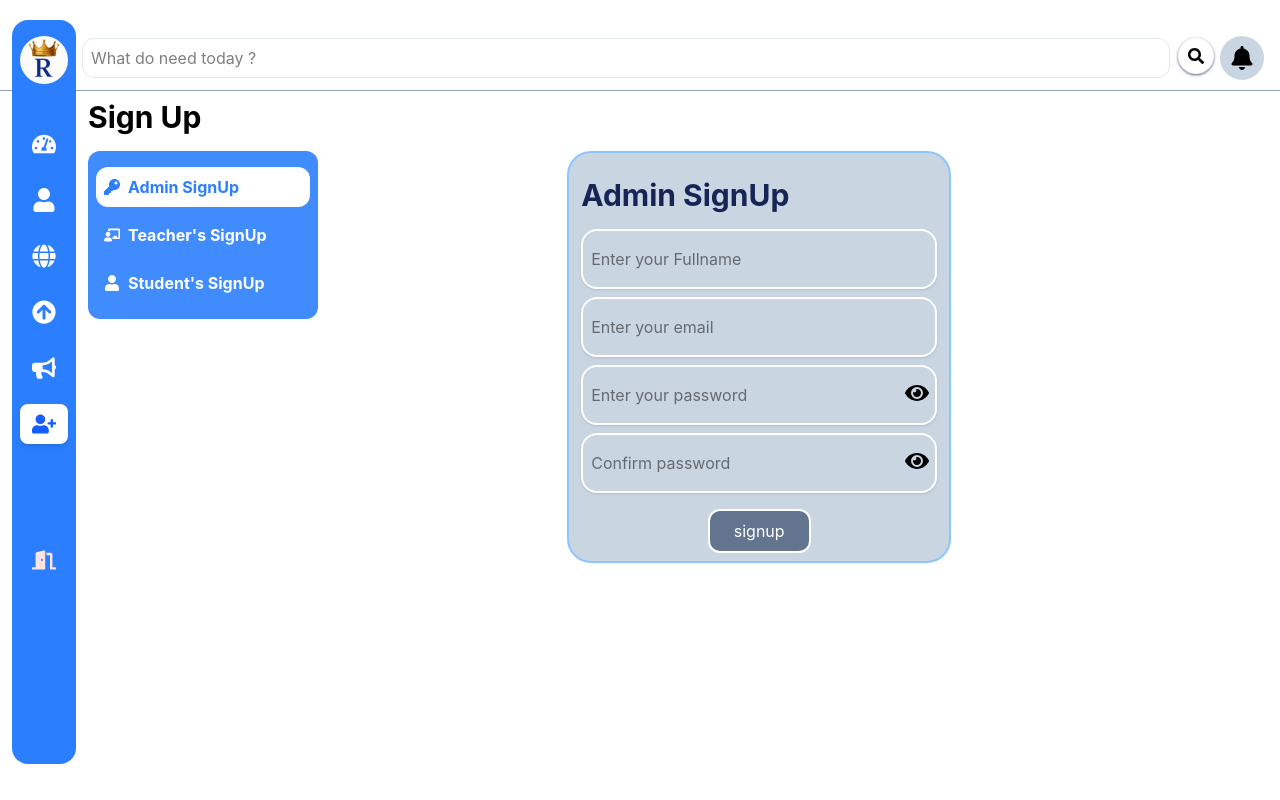
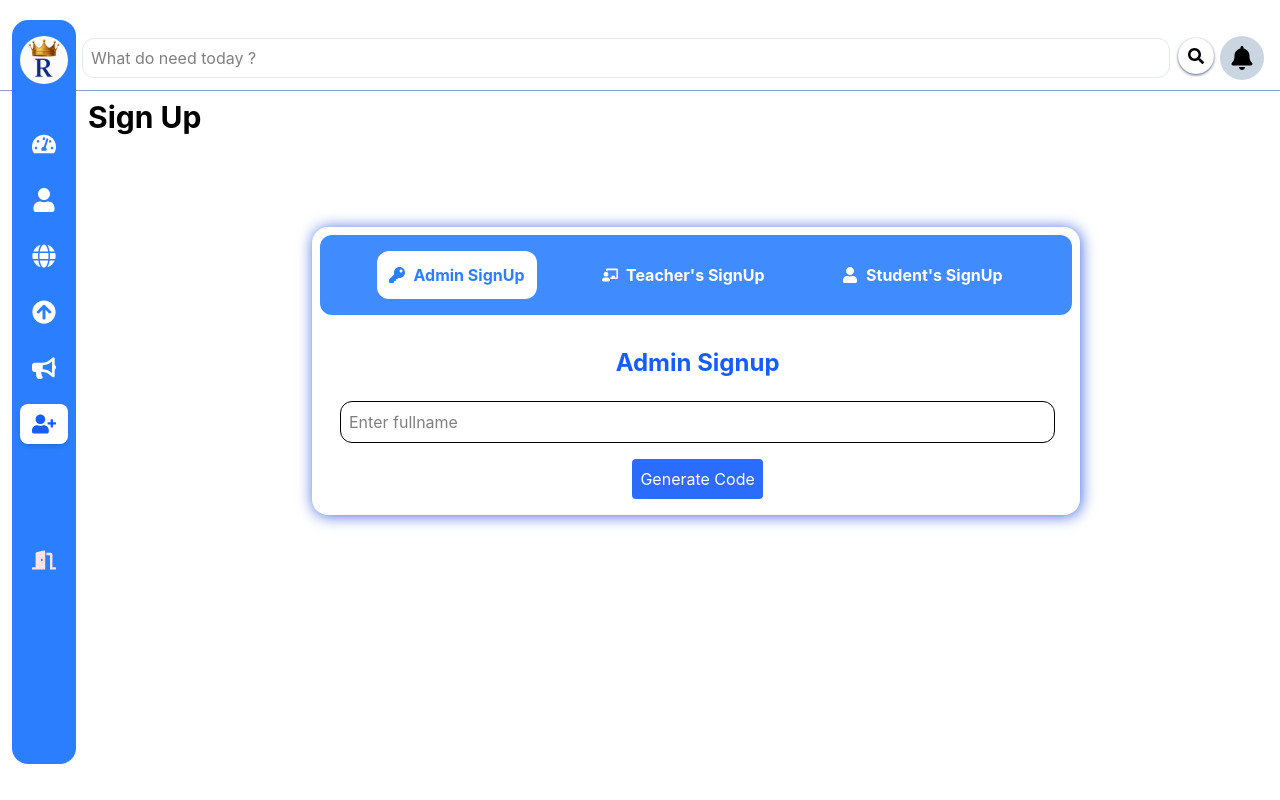
Before and after one commit to Samfire692/Royal-frontend, a React (Vite) app: page /admin/signin in a window 1280 px wide. Built offline with nearby package versions, Linux system fonts and the light colour scheme.

Commit message:
feat:updated admission form

```diff
--- a/src/admin/AdminRouter.jsx
+++ b/src/admin/AdminRouter.jsx
@@ -12,6 +12,7 @@ import { Signup } from './Signup'
 import { FaBars, FaTimes, FaSearch, FaBell } from 'react-icons/fa'
 import { Search } from './Search'
 import { Login } from './Login'
+import { AdminForm } from './AdminForm'
 
 export const AdminRouter = () => {
   const [navbar, setNavbar] = useState(false)
@@ -60,7 +61,6 @@ export const AdminRouter = () => {
         </div>
       }>
         {/* CHILD ROUTES: No need for /admin/ prefix here because they are nested */}
-        <Route index element={<Login />} />
         <Route path='dashboard' element={<Dashboard />} />
         <Route path='profile' element={<AdminProfile />} />
         <Route path='sitemanagement' element={<AdminSitemanagement />} />
@@ -70,7 +70,9 @@ export const AdminRouter = () => {
       </Route>
 
       {/* OUTSIDE THE LAYOUT: Signup page */}
+      <Route path='/admin/' element={<Login />} />
       <Route path='/admin/signup' element={<Signup />} />
+      <Route path='/admin/form' element={<AdminForm/>}/>
     </Routes>
   )
 }
--- a/src/admin/AdminSignin.jsx
+++ b/src/admin/AdminSignin.jsx
@@ -11,30 +11,31 @@ export const AdminSignin = () => {
  const [activeForm, setActiveform] = useState("admin")
 
   return (
-    <div className=''>
+    <div className='pb-3'>
       <div className='title mb-4'>
         <h2 className='font-bold text-3xl'>Sign Up</h2>
       </div>
 
-      <div className='flex lg:flex-row flex-col gap-2'>
+      <div className='h-[55vh] w-[95vw] flex place-items-center'>
+        <div className='gap-2 lg:w-[60vw] w-full h-fit mx-auto p-2 rounded-2xl' style={{boxShadow:"1px 1px 15px royalblue"}}>
 
-        <div className='h-fit py-4 px-2 bg-blue-500/90 lg:w-[18vw] md:w-[30vw] rounded-xl text-white font-bold flex gap-2 flex-col'>
+        <div className='h-fit mx-auto py-4 px-3 bg-blue-500/90 rounded-xl text-white font-bold flex gap-2 flex-col lg:flex-row justify-evenly'>
 
-        <button className={`p-2 rounded-xl hover:bg-white hover:text-blue-500 text-start ${
+        <button className={`p-3 rounded-xl hover:bg-white hover:text-blue-500 ${
           activeForm === "admin" ? "bg-white text-blue-500" : "bg-transparent"
-        }`} onClick={()=> setActiveform("admin")}><span className='flex gap-2'><FaKey className='my-auto'/> Admin SignUp</span></button>
+        }`} onClick={()=> setActiveform("admin")}><span className='flex gap-2 justify-center'><FaKey className='my-auto'/> Admin SignUp</span></button>
 
-        <button className={`p-2 rounded-xl hover:bg-white hover:text-blue-500 text-start ${
+        <button className={`p-3 rounded-xl hover:bg-white hover:text-blue-500 ${
           activeForm === "teacher" ? "bg-white text-blue-500" : "bg-transparent"
-        }`} onClick={()=> setActiveform("teacher")}><span className='flex gap-2'><FaChalkboardTeacher className='my-auto'/> Teacher's SignUp</span></button>
+        }`} onClick={()=> setActiveform("teacher")}><span className='flex gap-2 justify-center'><FaChalkboardTeacher className='my-auto'/> Teacher's SignUp</span></button>
 
-        <button className={`p-2 rounded-xl hover:bg-white hover:text-blue-500 text-start ${
+        <button className={`p-3 rounded-xl hover:bg-white hover:text-blue-500 ${
           activeForm === "student" ? "bg-white text-blue-500" : "bg-transparent"
-        }`} onClick={()=> setActiveform("student")}><span className='flex gap-2'><FaUser className='my-auto'/> Student's SignUp</span></button>
+        }`} onClick={()=> setActiveform("student")}><span className='flex gap-2 justify-center'><FaUser className='my-auto'/> Student's SignUp</span></button>
 
-      </div>
+      </div><br />
 
-      <div className='mx-auto w-[95vw] lg:w-fit'>
+      <div className='lg:w-[93vw]'>
         {activeForm === "admin" && (
           <Signup/>
         )}
@@ -49,6 +50,8 @@ export const AdminSignin = () => {
 
       </div>
       </div>
+
+      </div>
     </div>
   )
 }
--- a/src/admin/Dashboard/Total.jsx
+++ b/src/admin/Dashboard/Total.jsx
@@ -20,8 +20,8 @@ export const Total = () => {
 
            </div>
            <div className='flex gap-3 justify-center mt-4'>
-             <p className='flex gap-1'><div className='bg-blue-600 w-3 h-3 my-auto'></div> Male</p>
-             <p className='flex gap-1'><div className='bg-red-600 w-3 h-3 my-auto'></div> Female</p>
+             <p className='flex gap-1'><span className='bg-blue-600 w-3 h-3 my-auto'></span> Male</p>
+             <p className='flex gap-1'><span className='bg-red-600 w-3 h-3 my-auto'></span> Female</p>
            </div>
           </div>
   )
--- a/src/admin/Login.jsx
+++ b/src/admin/Login.jsx
@@ -1,92 +1,100 @@
 import React from 'react'
+import classes from '../assets/Images/studentsclass.jfif'
+import { FaUser, FaLock, FaSpinner } from 'react-icons/fa'
 import { useState } from 'react'
+import { supabase } from '../supabaseClient'
 import Swal from 'sweetalert2'
-import axios from "axios"
 import { useNavigate } from 'react-router-dom'
-import { FaEye, FaEyeSlash } from 'react-icons/fa'
 
 export const Login = () => {
- const [showpassword , setShowpassword] = useState(false);
- const [loading, setLoading] = useState(false);
- const [email, setEmail]= useState("");
- const [password, setPassword]= useState("");
   const navigate = useNavigate();
+  const [Id, setId] = useState("");
+  const [password, setPassword] = useState("");
+  const [loading, setLoading]= useState(false)
 
- const login =async(e)=> {
+  const getData = async(e)=> {
     e.preventDefault();
     setLoading(true)
 
+    const {data:dbData, error:dbError} = await supabase
+    .from("adminsignup")
+    .select("email")
+    .eq("special_id", Id)
+    .single();
 
+    if(!dbData || dbError){
+      Swal.fire({
+        icon:"error",
+        title:"Id Not Found",
+        text:"This Admin ID is not registered"
+      })
 
+      return;
+    }
 
-    try{
-            const response = await axios.post("http://127.0.0.1:4000/api/authrouter/login", {email, password})
+    const {data:authData , error:authError} = await supabase.auth.signInWithPassword({
+      email:dbData.email,
+      password:password
+    })
 
-            // console.log(response.data.user);
-            localStorage.setItem("user", JSON.stringify(response.data.user))
-            localStorage.setItem("session", JSON.stringify(response.data.session))
-            setLoading(false);
-
+    if(authError){
+      Swal.fire({
+        icon:"error",
+        title:"Auth Error",
+        text:authError.message
+      })
+    }else{
       Swal.fire({
         icon:"success",
         title:"Successful",
-              text:"You've logged-in successful please wait . . .",
-              timer:2000
+        text:"Login Successfully"
       })
 
       setTimeout(()=> {
         navigate("/admin/dashboard");
-           }, 2000)
-
-
-        }catch(error){
-            let err = "Error connecting to the server!";
-
-            if(error.response?.data?.error){
-                  Swal.fire({
-                     icon:"warning",
-                     title:"Warning",
-                     text:error.response?.data?.error
-             })
+      },3000)
       setLoading(false);
-                return;
-            }
-
-             Swal.fire({
-                icon:"error",
-                title:"Error",
-                text:err
-            })
-             setLoading(false);
-            return;
     }
   }
 
   return (
-    <div className='h-screen flex flex-col lg:flex-row lg:place-items-center lg:justify-center justify-center  text-center lg:text-start px-3'>
-        <div className='lg:w-[50vw]'>
-            <h2 className='text-3xl font-bold lg:w-[30vw] md:w-[80vw] md:mx-auto italic'>General, Welcome Back. The portal is live. Command your day.</h2>
-        </div><br /><br />
-
-        <div className='border-2 border-white py-4 px-3 lg:w-[30vw] md:w-[50vw] md:mx-auto rounded-3xl mb-50 lg:mb-0'>
-            <h3 className='font-bold text-3xl mb-4'>Login</h3>
-            <form action="" className='flex flex-col gap-2' onSubmit={(e)=> login(e)} >
-               <div className='relative'>
-                 <input type="email"  placeholder='Enter your email' className='w-full py-4 border-2 border-white focus:shadow-slate-900 shadow focus:outline-0 px-2 rounded-2xl' onChange={(e)=> setEmail(e.target.value)}/>
+    <div className='h-screen lg:overflow-y-hidden'>
+      <div className='flex lg:flex-row flex-col gap-10'>
+        <div className=''>
+          <img src={classes} alt="" className='loginImg h-screen object-cover lg:rounded-r-[100%_50%] scale-110'/>
         </div>
 
-               <div className='flex justify-end'>
-                 <input type={showpassword ? "text" : "password"}  placeholder='Enter your password' className='w-full py-4 border-2 border-white focus:shadow-slate-900 shadow focus:outline-0 px-2 rounded-2xl' onChange={(e)=> setPassword(e.target.value)}/>
-                 <span className='absolute text-2xl my-4 me-2' onClick={()=> setShowpassword(!showpassword)}>
-                    {showpassword ? <FaEyeSlash/> : <FaEye/>}
-                 </span>
+        <div className='absolute lg:relative w-full lg:w-[45vw] px-2 py-2 flex justify-center lg:place-items-center bottom-0'>
+
+          <div className='py-3 px-2 w-full lg:w-[25vw] h-fit rounded-3xl text-black bg-white lg:bg-transparent'>
+          <div className='text-center'>
+            <h2 className='font-bold text-4xl px-2 mt-2'>Login <br /> <span className='text-3xl font-light'>To your account</span></h2>
+            <p className='text-2xl px-2'>Continue to dashboard</p>
+          </div>
+          <br />
+          <form action="" onSubmit={getData}>
+            <div className='px-2 lg:px-0 pb-2 mt-2 mb-2 flex place-items-center'>
+              <div className='absolute text-2xl ps-2 text-slate-400'>
+                <FaUser/>
+              </div>
+              <input type="text" className='border shadow-2xl w-full ps-9 rounded-xl h-13 border-t-0 border-l-0 border-r-0' placeholder='Enter Your ID' onChange={(e)=> setId(e.target.value)}/>
             </div>
 
-              <div className='text-center'>
-                 <button type='submit' className='border-white border py-2.5 w-40 bg-green-500 rounded-2xl mt-2' disabled={loading || !email || !password}>{loading ? "loading . . ." : "login"}</button>
+             <div className='px-2 lg:px-0 pb-2 mt-2 mb-2 flex place-items-center'>
+              <div className='absolute text-2xl ps-2 text-slate-400'>
+                <FaLock/>
+              </div>
+              <input type="password" className='border shadow-2xl w-full ps-9 rounded-xl h-13 border-t-0 border-l-0 border-r-0' placeholder='Enter Your Password' onChange={(e)=> setPassword(e.target.value)}/>
+            </div>
+
+             <div className='flex justify-center'>
+              <button className='p-2 bg-green-800/90 w-30 rounded-xl text-white h-10' disabled={(!Id,!password)}>{loading ? <FaSpinner className='animate-spin mx-auto'/> : "login"}</button>
             </div>
           </form>
         </div>
         </div>
+
+      </div>
+    </div>
   )
 }
--- a/src/admin/Signup.jsx
+++ b/src/admin/Signup.jsx
@@ -1,103 +1,97 @@
 import React from 'react'
-import { useState } from 'react'
-import axios from 'axios'
-import Swal from 'sweetalert2'
-import { FaEye, FaEyeSlash } from 'react-icons/fa'
-import API from '../api'
+import { useState, useEffect } from 'react'
+import { supabase } from '../supabaseClient';
+import { FaSpinner } from 'react-icons/fa';
+import Swal from 'sweetalert2';
 
 export const Signup = () => {
-  const [showpassword , setShowpassword] = useState(false);
-  const [Cshowpassword , setCShowpassword] = useState(false);
-  const [loading, setLoading] = useState(false)
-  const [fullname, setFullname] = useState("")
-  const [email, setEmail]= useState("")
+
+  const [fullname, setFullname] = useState("");
+  const [email, setEmail]= useState("");
   const [password, setPassword]= useState("")
-  const [Cpassword, setCPassword]= useState("")
+  const [loading, setLoading] = useState(false);
+  const [adminCode, setAdminCode] = useState([]);
 
-  const signup = async(e)=> {
+  const handleData = async(e)=> {
     e.preventDefault();
     setLoading(true)
 
+    const firstname = fullname.trim().split(/\s+/)[0].toUpperCase();
+    const randomDigits = Math.floor(1000 + Math.random() * 9000);
+    const specialId = `ADM_${firstname}_${randomDigits}`;
+    const email = `${firstname.toLowerCase()}@gmail.com`;
+    const password = "ADMIN_0000"
 
-      if (password !== Cpassword) {
+    const {data:authData, error:authError} = await supabase.auth.signUp({
+      email:email,
+      password:password,
+    })
+
+    if(authError){
       Swal.fire({
-      icon: 'warning',
-      title: 'Password Mismatch',
-      text: 'Both passwords must match.',
-    });
-      setLoading(false)
-      return ;
+        icon:"error",
+        title:"Auth Failed",
+        text: authError.message
+      })
     }
 
-    try{
-       const response = await API.post("authrouter/signup", {fullname, email, password})
+    const {error:dbError} = await supabase
+    .from("adminsignup")
+    .insert([{
+      id:authData.user.id,
+      full_name:fullname,
+      email:email,
+      special_id:specialId,
+      role:"Admin"
+    }])
 
-        Swal.fire({
-          icon: 'success',
-          title: 'Success!',
-          text: response.data.message,
-         });
-            setLoading(false);
-
-    }catch(error){
-         let err = "Error connecting to the server!";
-
-            if(error.response?.data?.error){
-                Swal.fire({
-                  icon:"warning",
-                  title:"Warning",
-                  text:error.response?.data?.error
-                })
-                 setLoading(false);
-                return;
-            }
-
+    if(dbError){
       Swal.fire({
         icon:"error",
         title:"Error",
-              text:err
+        text:dbError.message
       })
+    }else{
+      Swal.fire({
+        icon:"success",
+        title:"Success",
+        text:"Code generated Successfully"
+      })
+
+      setFullname("");
       setLoading(false);
-            return;
     }
+
   }
 
   return (
-     <div className='px-1'>
-
-            <div className='border-2 border-blue-300 bg-slate-300 pt-6 pb-2 px-3 lg:w-[30vw] md:w-[50vw] md:mx-auto rounded-3xl mb-50 lg:mb-0'>
-                <h3 className='font-bold text-3xl mb-4 text-blue-950'>Admin SignUp</h3>
-
-                <form action="" className='flex flex-col gap-2' onSubmit={(e)=> signup(e)} >
-                  <div className='relative'>
-                     <input type="text"  placeholder='Enter your Fullname' className='w-full py-4 border-2 border-white focus:shadow-slate-900 shadow focus:outline-0 px-2 rounded-2xl' onChange={(e)=> setFullname(e.target.value)}/>
+    <div className='py-2 lg:w-[59vw]'>
+      <div className='mb-3 px-3'>
+        <h2 className='font-bold text-2xl text-blue-600 text-center mb-2'>Admin Signup</h2>
       </div>
 
-                   <div className='relative'>
-                     <input type="email"  placeholder='Enter your email' className='w-full py-4 border-2 border-white focus:shadow-slate-900 shadow focus:outline-0 px-2 rounded-2xl' onChange={(e)=> setEmail(e.target.value)}/>
+    <section id='adminGen'>
+      <div className='adminGen mt-3.5 px-2'>
+       <form action=""  onSubmit={handleData} className=''>
+        <div className='py-2 lg:px-3'>
+          <input type="text" className='border w-full p-2 rounded-xl outline-blue-700' placeholder='Enter fullname' onChange={(e)=> setFullname(e.target.value)} value={fullname}/>
         </div>
+        <div className='flex justify-center'>
+        <button className='p-2 bg-blue-600/90 text-white rounded mt-2 cursor' disabled={!fullname}>
+        {loading ? <FaSpinner className='animate-spin w-25 h-5'/> : "Generate Code" }
+        </button>
 
-                   <div className='flex justify-end'>
-                     <input type={showpassword ? "text" : "password"}  placeholder='Enter your password' className='w-full py-4 border-2 border-white focus:shadow-slate-900 shadow focus:outline-0 px-2 rounded-2xl' onChange={(e)=> setPassword(e.target.value)}/>
-                     <span className='absolute text-2xl my-4 me-2' onClick={()=> setShowpassword(!showpassword)}>
-                        {showpassword ? <FaEyeSlash/> : <FaEye/>}
-                     </span>
-                   </div>
+         {/* <div className='adminCodeView'>
+         {adminCode.map((items) => (
+          <p key={items.full_name}>{items.special_id}</p>
+         ))}
+         </div> */}
 
-                   <div className='flex justify-end'>
-                     <input type={Cshowpassword ? "text" : "password"}  placeholder='Confirm password' className='w-full py-4 border-2 border-white focus:shadow-slate-900 shadow focus:outline-0 px-2 rounded-2xl' onChange={(e)=> setCPassword(e.target.value)}/>
-                     <span className='absolute text-2xl my-4 me-2' onClick={()=> setCShowpassword(!Cshowpassword)}>
-                        {Cshowpassword ? <FaEyeSlash/> : <FaEye/>}
-                     </span>
-                   </div>
-
-                  <div className='text-center pt-2'>
-                     <button className='border-2 px-6 py-2 rounded-xl bg-slate-500 text-white' disabled={loading || !fullname || !email || !password || !Cpassword}>
-                        {loading ? "creating your acc . . ." : "signup"}
-                     </button>
         </div>
        </form>
       </div>
+    </section>
+
     </div>
   )
 }
--- a/src/users/Role.jsx
+++ b/src/users/Role.jsx
@@ -11,7 +11,7 @@ export const Role = () => {
 
         <div className='cards flex flex-col md:flex-row gap-5 lg:gap-0 md:gap-1 place-items-center h-[80vh] justify-evenly px-3'>
             {/* Admin */}
-           <Link to={"/admin/dashboard"} className='hover:rotate-3 hover:transition-all focus:rotate-3 focus:transition-all'>
+           <Link to={"/admin/"} className='hover:rotate-3 hover:transition-all focus:rotate-3 focus:transition-all'>
              <div className='border-4 border-slate-100 py-3 px-2 lg:w-[25vw] md:w-[32vw] text-center rounded-4xl'>
              <FaUser className='text-9xl mx-auto mb-3 text-blue-800'/><hr />
              <h3 className='text-2xl font-bold mt-2 text-blue-900'>Admin</h3>
--- a/src/users/Router.jsx
+++ b/src/users/Router.jsx
@@ -31,7 +31,6 @@ export const Router = () => {
 
       {/* admin */}
       {/* <Route path='/admin/' element={<Login/>}></Route> */}
-      <Route path='/admin/' element={<Login/>}></Route>
       <Route path='/student/' element={<StuSignUp/>}></Route>
     </Routes>
   )
```
Also changed, not shown: src/admin/AdminForm.jsx (added, +82 -0 lines), src/admin/Dashboard/Form.jsx (+36 -3 lines), src/users/AdmissionForm.jsx (+64 -22 lines), src/assets/Images/studentsClass.jfif (added). Lines whose indentation alone changed are shown as unchanged.
